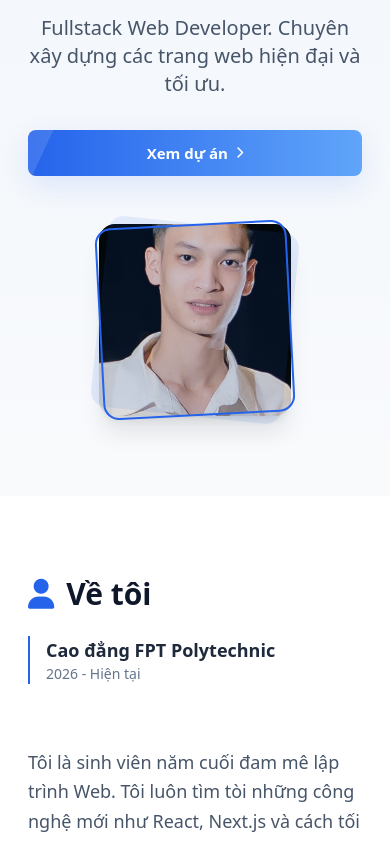
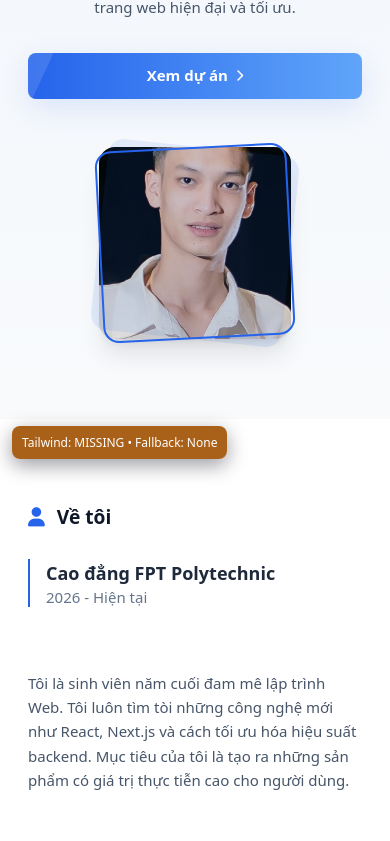
Before and after one commit to Hughung/hung, a plain HTML site: page index.html in a window 390 px wide. Shown: the part 373-1214 px from the top of the page. Drawn offline with nearby package versions, Linux system fonts and the light colour scheme.

Commit message:
Update index.html

```diff
--- a/index.html
+++ b/index.html
@@ -27,22 +27,24 @@
 
         /* Critical mobile fallback — ensures usable layout when Tailwind/CDN blocked */
         @media (max-width: 640px){
-            html,body{box-sizing:border-box; font-family: 'Poppins', system-ui, -apple-system, 'Segoe UI', Roboto, 'Helvetica Neue', Arial; -webkit-font-smoothing:antialiased; -moz-osx-font-smoothing:grayscale; font-size:16px; line-height:1.5; color:#0f172a; background:var(--bg); overflow-x:hidden;}
+            /* Force readable base font and prevent overflow */
+            html,body{box-sizing:border-box; font-family: system-ui, -apple-system, 'Segoe UI', Roboto, 'Helvetica Neue', Arial, sans-serif !important; -webkit-font-smoothing:antialiased; -moz-osx-font-smoothing:grayscale; font-size:16px !important; line-height:1.45 !important; color:#0f172a; background:var(--bg); overflow-x:hidden !important;}
             *, *::before, *::after{box-sizing:border-box}
             nav{position:fixed; top:0; left:0; right:0; height:56px; display:flex; align-items:center; padding:0 12px; background:#fff; z-index:60; border-bottom:1px solid rgba(15,23,42,0.06);}
             nav .site-brand{font-weight:800; color:var(--primary);}
-            .max-w-6xl{max-width:720px; margin:0 auto; padding:0 12px;}
-            section{padding:2.5rem 0}
-            h1{font-size:1.6rem; margin:0 0 .75rem; line-height:1.08}
-            h2{font-size:1.25rem}
-            p, li, a{font-size:15px; color:#334155}
-            .btn-primary{display:block; width:100%; padding:.75rem; border-radius:8px; text-align:center}
+            .max-w-6xl,.max-w-4xl{max-width:720px; margin:0 auto; padding:0 12px; width:100% !important}
+            section{padding:1.75rem 0}
+            h1{font-size:1.6rem !important; margin:0 0 .75rem; line-height:1.08}
+            h2{font-size:1.2rem !important}
+            p, li, a{font-size:15px !important; color:#334155}
+            .btn-primary{display:block; width:100% !important; padding:.75rem; border-radius:8px; text-align:center}
             .card{padding:12px; border-radius:12px; box-shadow:0 6px 18px rgba(15,23,42,0.06); border:1px solid rgba(15,23,42,0.04); background:#fff; margin-bottom:1rem}
             .project-card{position:relative; overflow:hidden; border-radius:12px}
             .project-card .overlay{position:absolute; inset:0; display:flex; align-items:center; justify-content:center; opacity:0}
             .project-card .overlay a{position:relative; z-index:2; background:#fff; color:var(--primary); padding:.5rem 1rem; border-radius:9999px}
             img{max-width:100%; height:auto; display:block}
-            .max-w-4xl{padding-left:12px; padding-right:12px}
+            /* Block excessively large fonts (some devices or UA styles may set huge defaults) */
+            h1,h2,h3,h4,p,li,span,a{max-font-size:28px; font-size:inherit}
             body{padding-top:64px} /* space for fixed nav */
         }
 
@@ -443,5 +445,39 @@
         }catch(e){console.warn('Fallback check error', e);}
     })();
     </script>
+
+    <!-- Debug overlay (shows Tailwind/Font status on mobile) -->
+    <style>
+        #debug-status{position:fixed; left:12px; bottom:12px; z-index:9999; background:rgba(0,0,0,0.8); color:#fff; padding:8px 10px; border-radius:8px; font-size:12px; box-shadow:0 6px 20px rgba(2,6,23,0.4); display:none;}
+        #debug-status.ok{background:rgba(6,95,70,0.9)}
+        #debug-status.warn{background:rgba(160,80,0,0.9)}
+    </style>
+    <div id="debug-status" aria-hidden="true">Checking...</div>
+    <script>
+        (function(){
+            function showDebug(msg,cls){
+                var el = document.getElementById('debug-status');
+                if(!el) return;
+                el.textContent = msg; el.className = cls; el.style.display = 'block';
+                setTimeout(function(){ el.style.display = 'none'; }, 7000);
+            }
+
+            try{
+                // check for tailwind utility presence
+                var t = document.createElement('div'); t.className = 'tw-check text-slate-900'; t.style.opacity='0'; document.body.appendChild(t);
+                var cs = window.getComputedStyle(t); document.body.removeChild(t);
+                var hasTailwind = /rgb\(15,\s*23,\s*42\)/.test(cs.color || '') || /#0f172a/i.test(cs.color || '');
+                var hasFallback = !!document.getElementById('fallback-css');
+                // check if Poppins loaded
+                var fontsOk = false;
+                if(document.fonts && document.fonts.check){
+                    try{ fontsOk = document.fonts.check('1em "Poppins"'); }catch(e){}
+                }
+                if(hasTailwind){ showDebug('Tailwind: OK • Poppins: ' + (fontsOk? 'OK' : 'Missing'), 'ok'); }
+                else if(hasFallback){ showDebug('Tailwind: MISSING (fallback active) • Poppins: ' + (fontsOk? 'OK' : 'Missing'), 'warn'); }
+                else{ showDebug('Tailwind: MISSING • Fallback: None', 'warn'); }
+            }catch(e){ console.warn(e); showDebug('Debug error', 'warn'); }
+        })();
+    </script>
 </body>
 </html>
```
